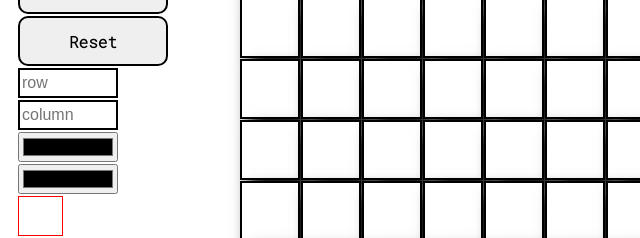
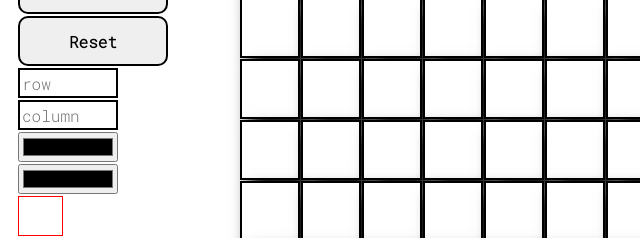
Before and after one commit to Mukulphougat/Flood-fill, a plain HTML site: page index.html in a window 1280 px wide. Shown: the part 225-463 px from the top of the page, 0-640 px from the left. Drawn offline with Linux system fonts and the light colour scheme.

Commit message:
FirstCommit

```diff
--- a/styles.css
+++ b/styles.css
@@ -61,7 +61,10 @@
 .title {
     margin: 20px;
 }
+#row, #column {
+    font-family: 'Roboto Mono', monospace;
 
+}
 .grid {
     display: inline-grid;
     border-radius: 5px;
```
